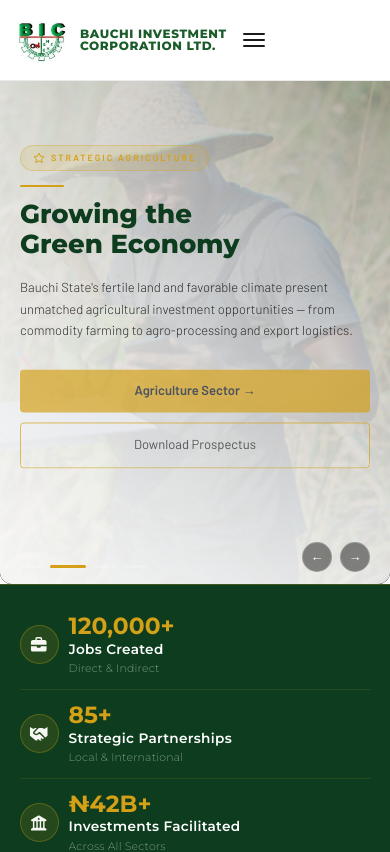
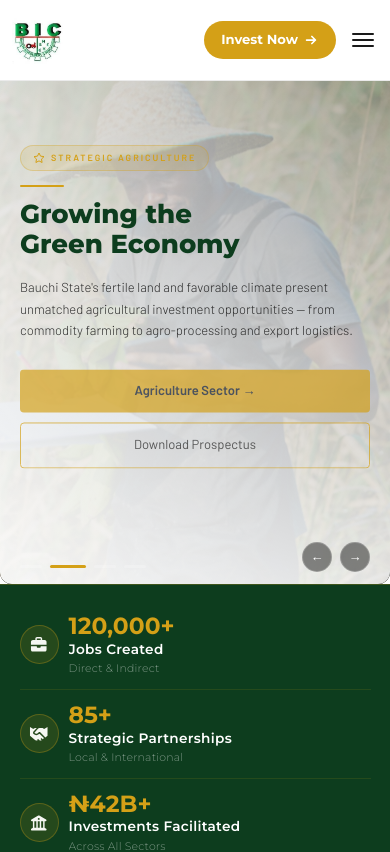
Before and after one commit to Ifiokabasi/Bauchi-investment, a Next.js app: page / in a window 390 px wide. Shown: the top 852 px of the page. Built offline with nearby package versions, Linux system fonts and the light colour scheme; a web font is replaced by a local one.

Commit message:
Nav mobile update

```diff
--- a/app/components/Navbar/Navbar.module.css
+++ b/app/components/Navbar/Navbar.module.css
@@ -121,6 +121,8 @@
 .investBtn {
   display: inline-flex;
   align-items: center;
+  max-width: 150px;
+  width: 100%;
   gap: 0.4rem;
   padding: 0.55rem 1.1rem;
   border-radius: 100px;
@@ -157,6 +159,18 @@
   display: block;
 }
 
+/* ── Logo Name Mobile ── */
+
+.logoNameMobile{
+  display: none;
+   font-family: 'montserrat', serif;
+  font-weight: 900;
+  font-size: 0.75rem;
+  color: var(--green-main);
+  letter-spacing: 0.05em;
+
+}
+
 /* ── Mobile ── */
 @media (max-width: 900px) {
   .navLinks {
@@ -186,20 +200,28 @@
 
 
 @media (max-width: 425px){
+
+
+  .logoNameMobile{
+    display: block;
+  }
+
+
   .navbarInner {
-    padding: 1rem 1rem;
-    gap: 0.75rem;
+    display: flex;
+    justify-content: space-between;
+    align-items: center;
+    padding: 0.75rem;
+  }
+
+  .navLogo {
+    flex: 1;
+    overflow: hidden;
   }
 
   .logoName {
-    font-size: 0.75rem;
-    font-weight: 800;
-  }
-
-  .investBtn{
     display: none;
-    padding: 0.45rem 0.9rem;
-    font-size: 0.7rem;
+    font-size: 0.55rem;
   }
 
 
--- a/app/components/Navbar/Navbar.tsx
+++ b/app/components/Navbar/Navbar.tsx
@@ -36,6 +36,7 @@ export default function Navbar() {
           <div className={styles.logoText}>
             <span className={styles.logoName}>BAUCHI INVESTMENT <br></br>CORPORATION LTD.</span>
 
+
           </div>
         </Link>
 
@@ -57,7 +58,7 @@ export default function Navbar() {
         {/* ── Right: CTA + hamburger ── */}
         <div className={styles.navRight}>
           <Link href="/invest" className={styles.investBtn}>
-            Invest With Us
+            Invest Now
             <svg width="14" height="14" viewBox="0 0 16 16" fill="none" stroke="currentColor" strokeWidth="2">
               <path d="M3 8h10M9 4l4 4-4 4" strokeLinecap="round" strokeLinejoin="round" />
             </svg>
```
